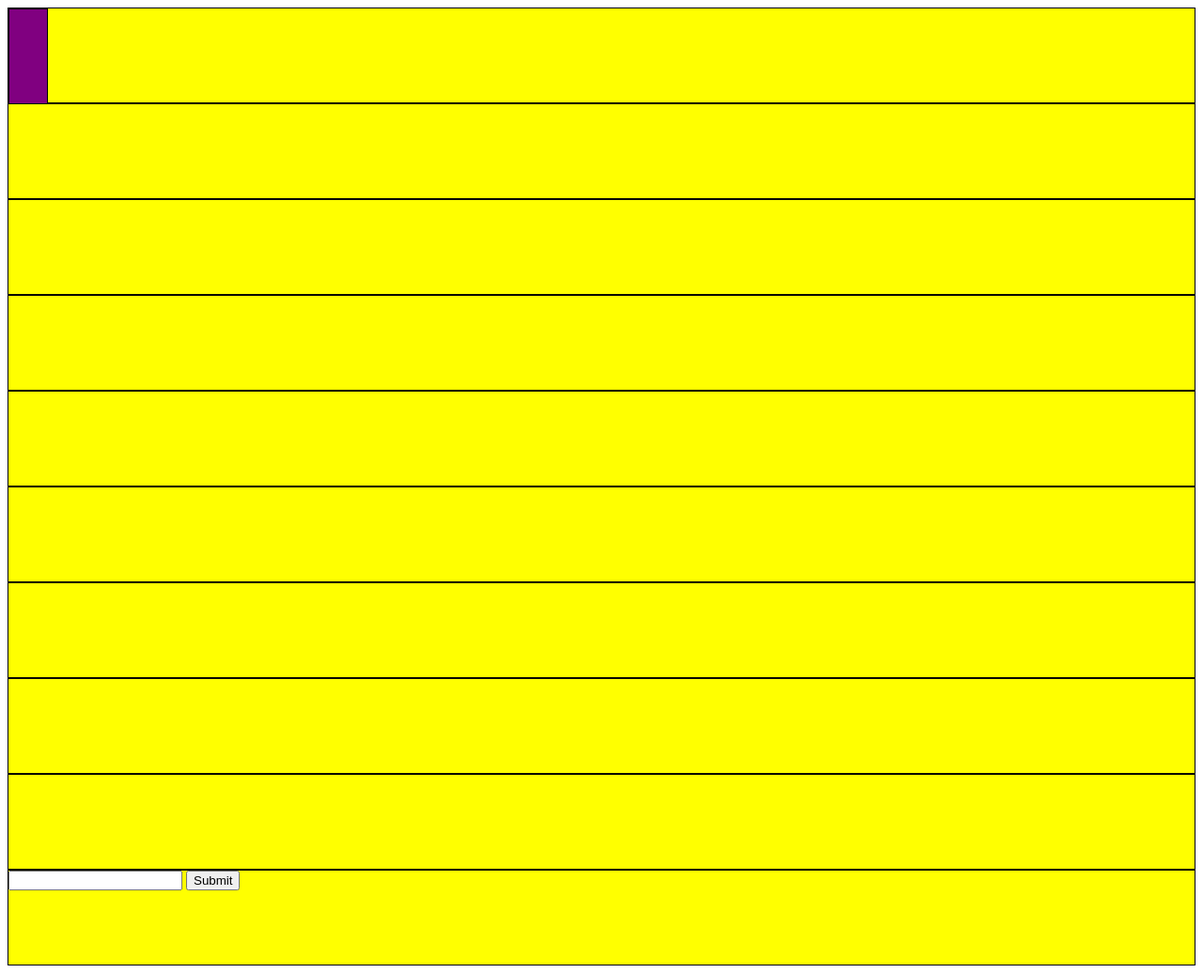
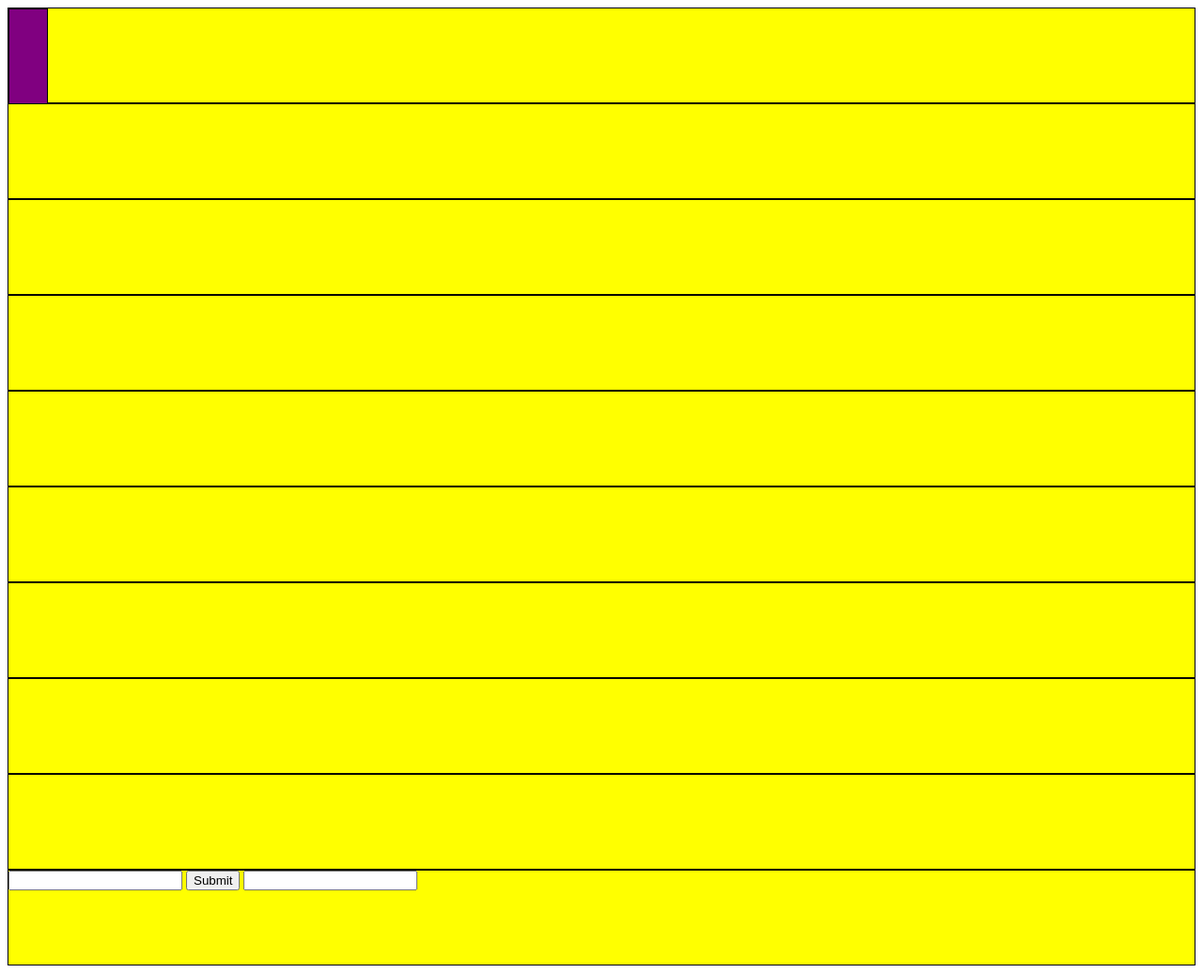
Before and after one commit to hyer0705/kakao-clone, a plain HTML site: page 06-selector/index.html in a window 1280 px wide. Shown: the whole page at 94% size. Drawn offline with Linux system fonts and the light colour scheme.

Commit message:
selector

```diff
--- a/06-selector/index.html
+++ b/06-selector/index.html
@@ -55,6 +55,7 @@
         <div class="box">
             <input type="password" required="required">
             <input type="submit" required="required">
+            <input type="email">
         </div>
     </div>
 </body>
```
